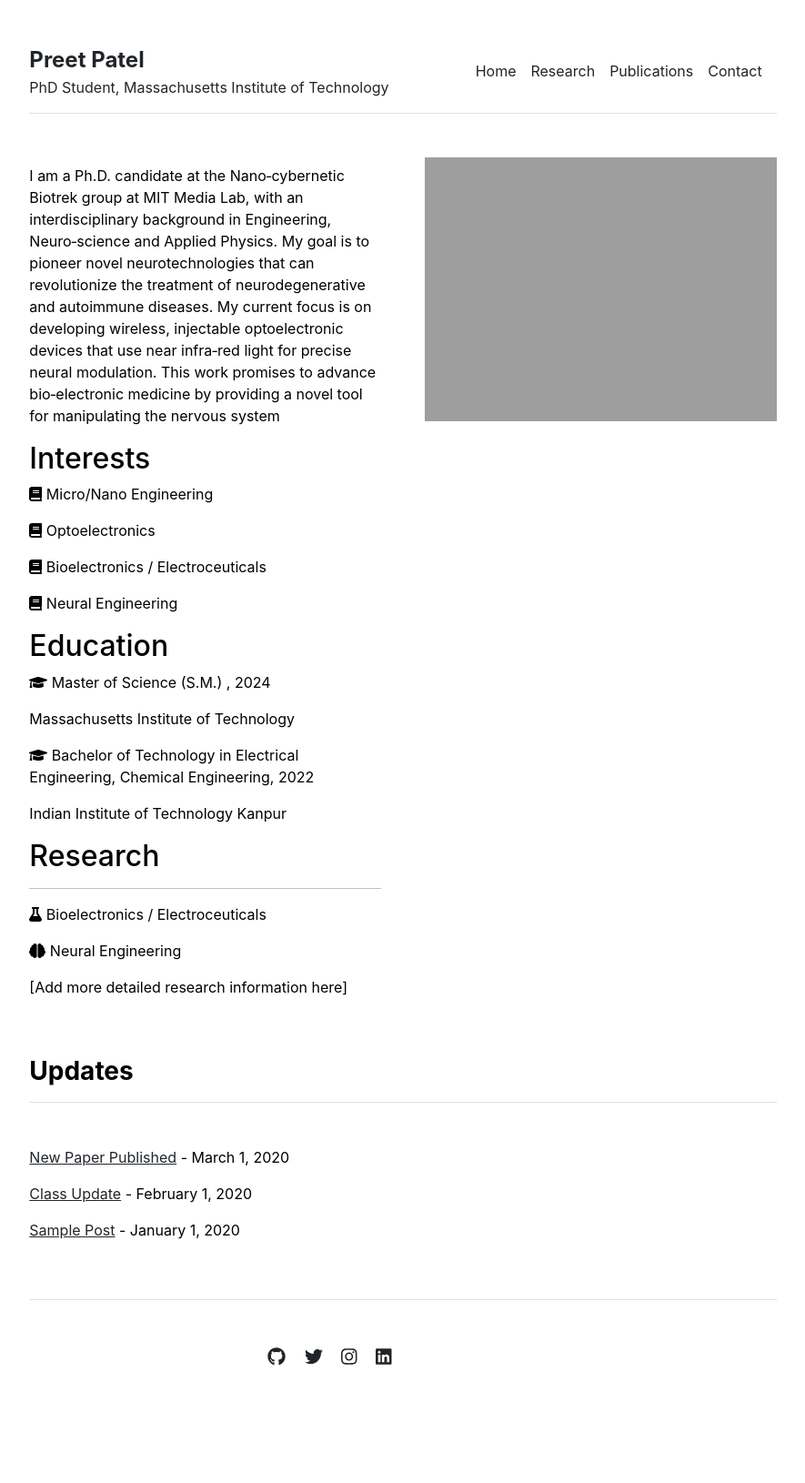
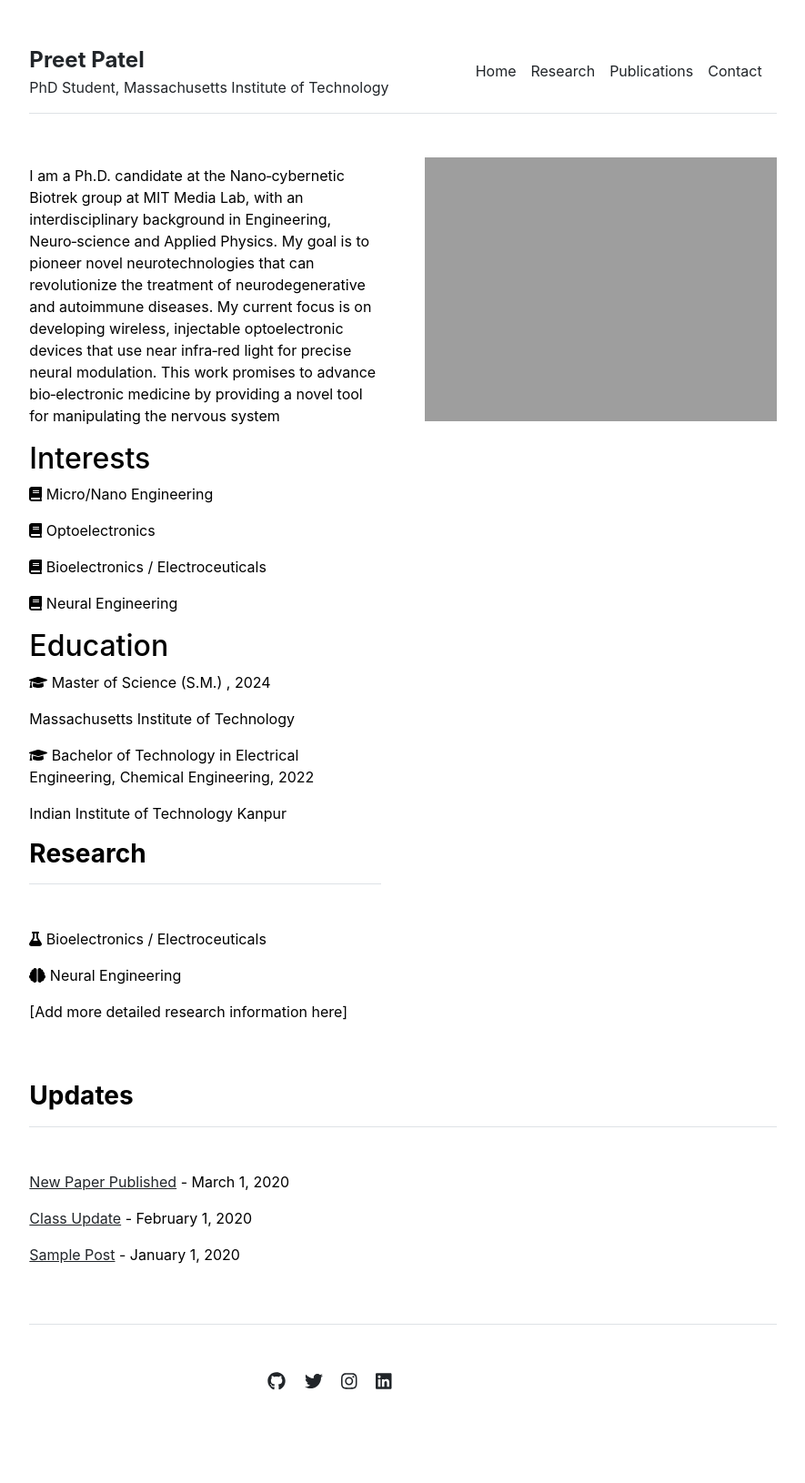
Before and after one commit to preet-mit/preet-mit, a Jekyll site: the page built from index.md, in a window 1280 px wide. Shown: the whole page at 91% size, without its empty margins (197-1082 px from the left). Built offline with Jekyll 4.4.1, drawn with Linux system fonts in a browser that asks for light colours; before the commit the page ends 1603 px from its top, so only the background shows below that.

Commit message:
Update index.md

```diff
--- a/index.md
+++ b/index.md
@@ -24,9 +24,7 @@ Massachusetts Institute of Technology
 
 Indian Institute of Technology Kanpur
 
-## Research
 
----
-
+<h3 class="fw-bold border-bottom pb-3 mb-5">Research</h3>
 {% assign research-page = site.pages | where: "path", "research.md" | first %}
 {{ research-page.content }}
```
